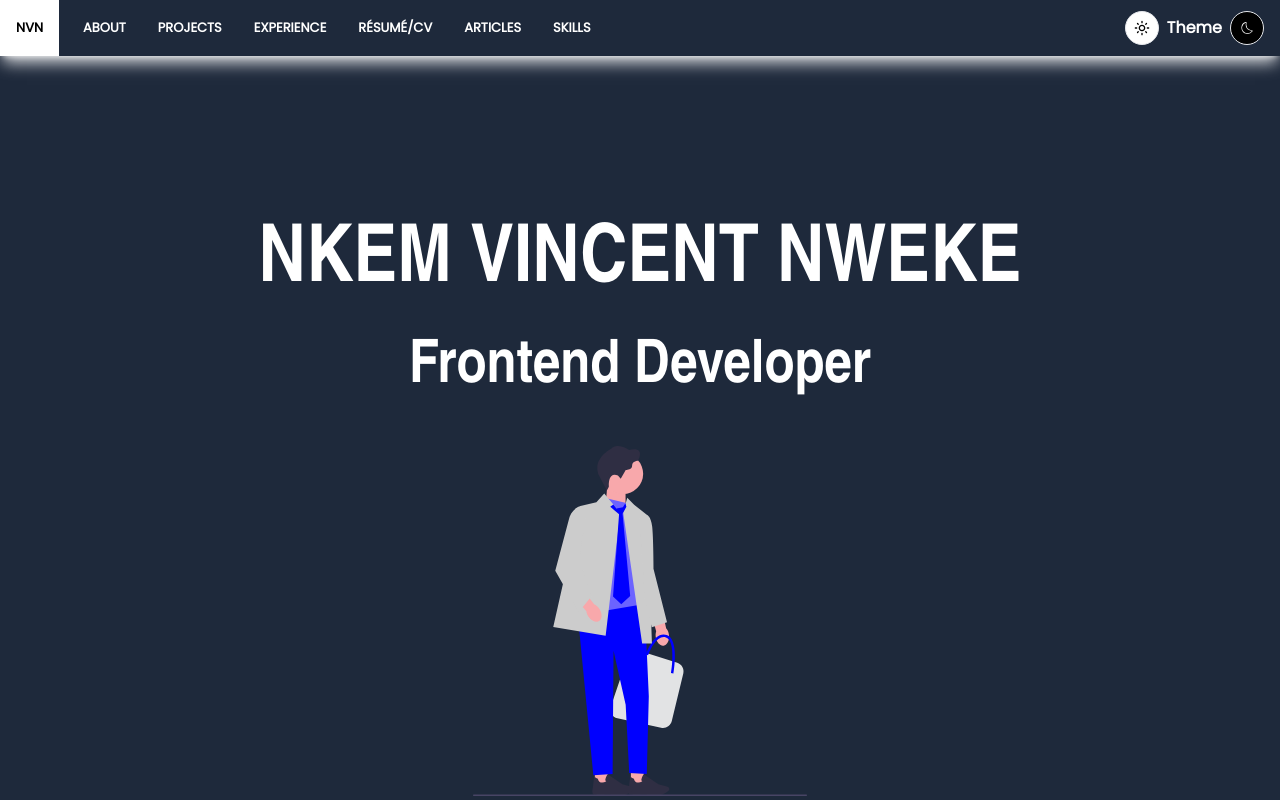
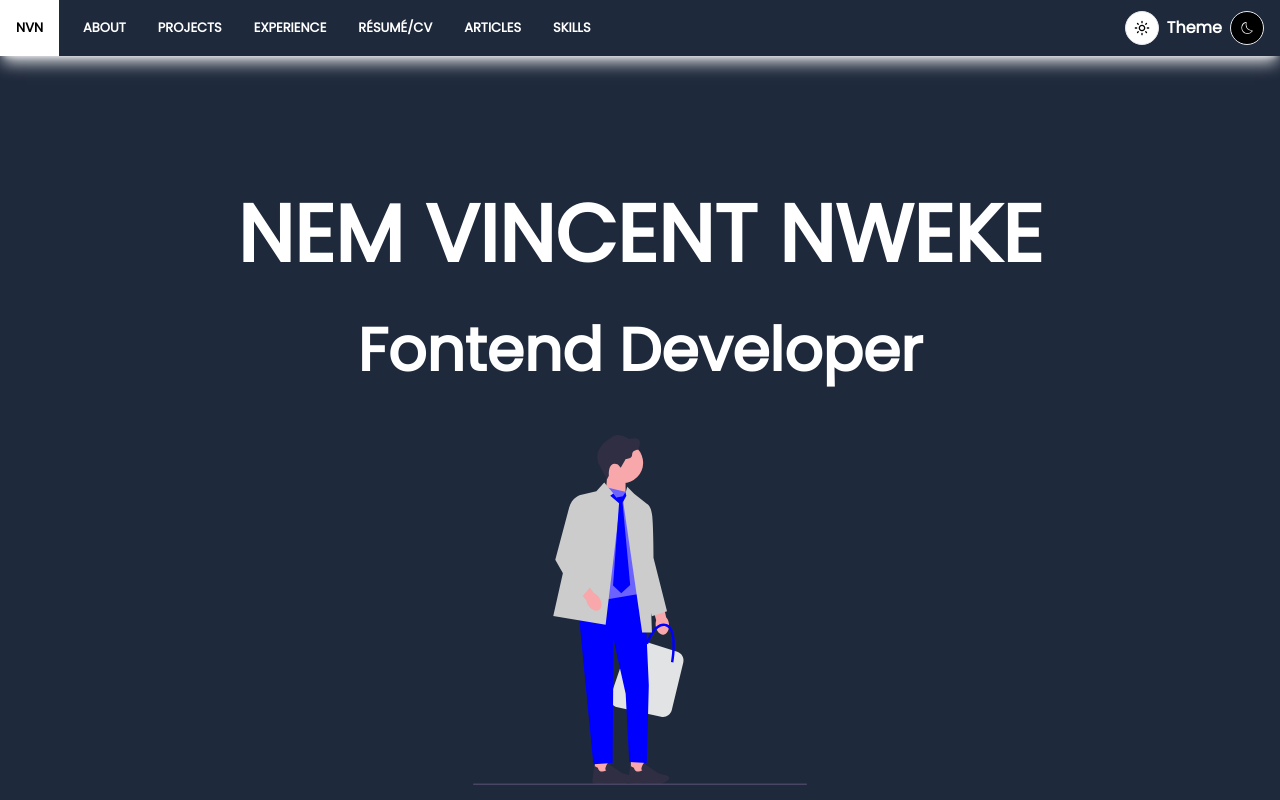
Before and after one commit to Nkemakolamuko/main-portfolio, a React (Vite) app: page / in a window 1280 px wide. Built offline with nearby package versions, Linux system fonts and the light colour scheme.

Commit message:
Add a bit of animation on the landing page --

```diff
--- a/src/components/pages/Home.jsx
+++ b/src/components/pages/Home.jsx
@@ -6,6 +6,7 @@ import { ToastContainer, toast } from "react-toastify";
 import "react-toastify/dist/ReactToastify.css";
 import { ThemeContext } from "../../App";
 import { useContext } from "react";
+import Typewriter from "./HomeAnimate";
 
 const Home = () => {
   const { theme, setTheme } = useContext(ThemeContext);
@@ -29,18 +30,18 @@ const Home = () => {
         // data-theme="dark"
         data-theme={theme}
       >
-        <div className="z-0 text-center mt-[100px] md:mt-[100px]">
+        <div className="z-0 text-center mt-[100px] md:mt-[70px]">
           <span className="text-[30px] md:text-[50px] lg:text-[80px] font-[700] uppercase name">
-            Nkem Vincent Nweke
+            <Typewriter text="Nkem Vincent Nweke" />
           </span>{" "}
           <br />
-          <span className="text-[40px] lg:text-[60px] font-[600] name">
-            Frontend Developer
+          <span className="text-[37px] lg:text-[60px] font-[600] name">
+            <Typewriter text="Frontend Developer" speed={200} />
           </span>
         </div>
 
         <svg
-          className="z-10 md:h-[350px] md:w-[350px]"
+          className="z-10 h-[350px] w-[350px] md:h-[350px] md:w-[350px]"
           xmlns="http://www.w3.org/2000/svg"
           // width="350"
           // height="350"
--- /dev/null
+++ b/src/components/pages/HomeAnimate.jsx
@@ -0,0 +1,30 @@
+import { useState, useEffect } from "react";
+
+const useTypewriter = (text, speed = 100) => {
+  const [displayText, setDisplayText] = useState("");
+
+  useEffect(() => {
+    let i = 0;
+    const typingInterval = setInterval(() => {
+      if (i < text.length) {
+        setDisplayText((prevText) => prevText + text.charAt(i));
+        i++;
+      } else {
+        clearInterval(typingInterval);
+      }
+    }, speed);
+
+    return () => {
+      clearInterval(typingInterval);
+    };
+  }, [text, speed]);
+  return displayText;
+};
+
+const Typewriter = ({ text, speed }) => {
+  const displayText = useTypewriter(text, speed);
+
+  return <span>{displayText}</span>;
+};
+
+export default Typewriter;
```
